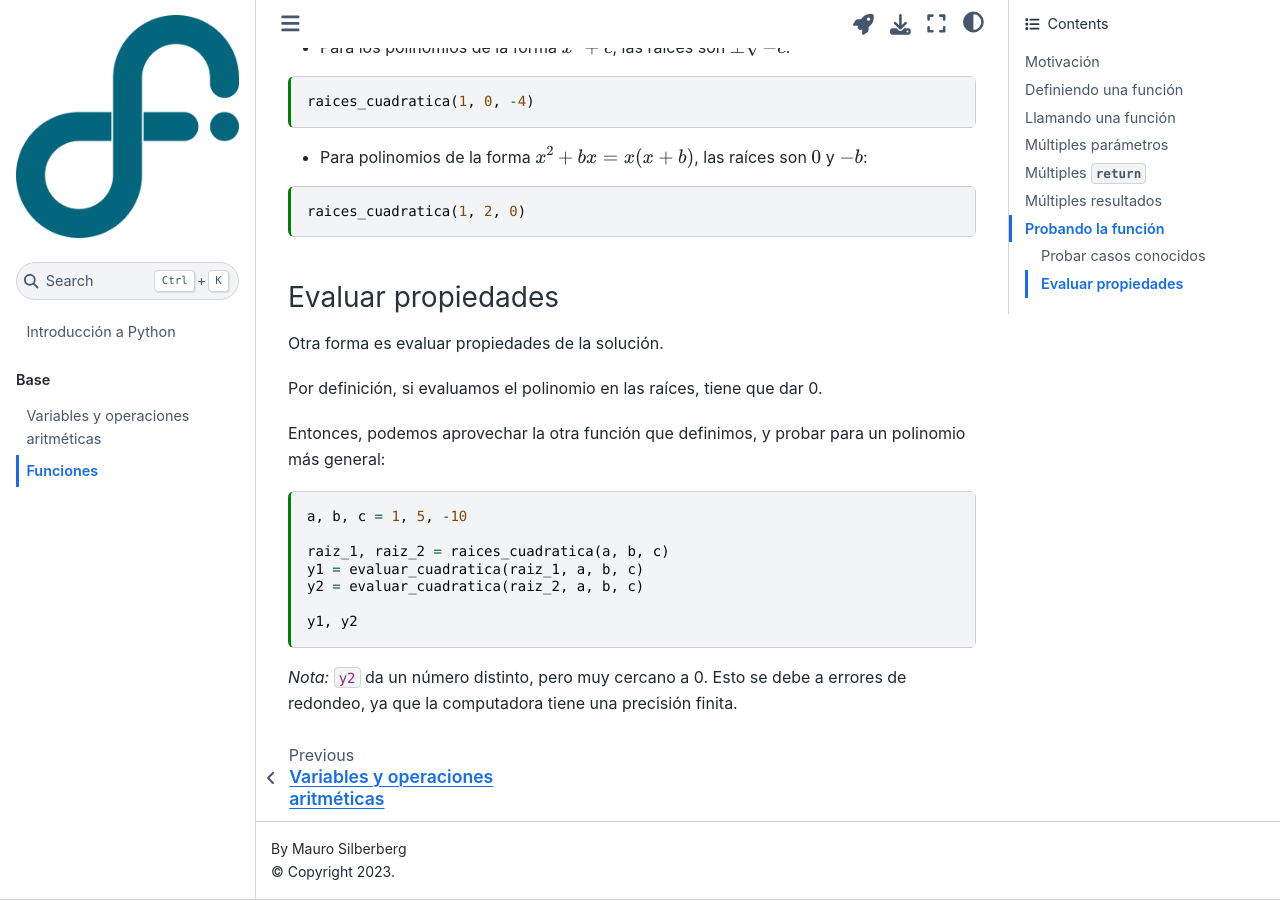
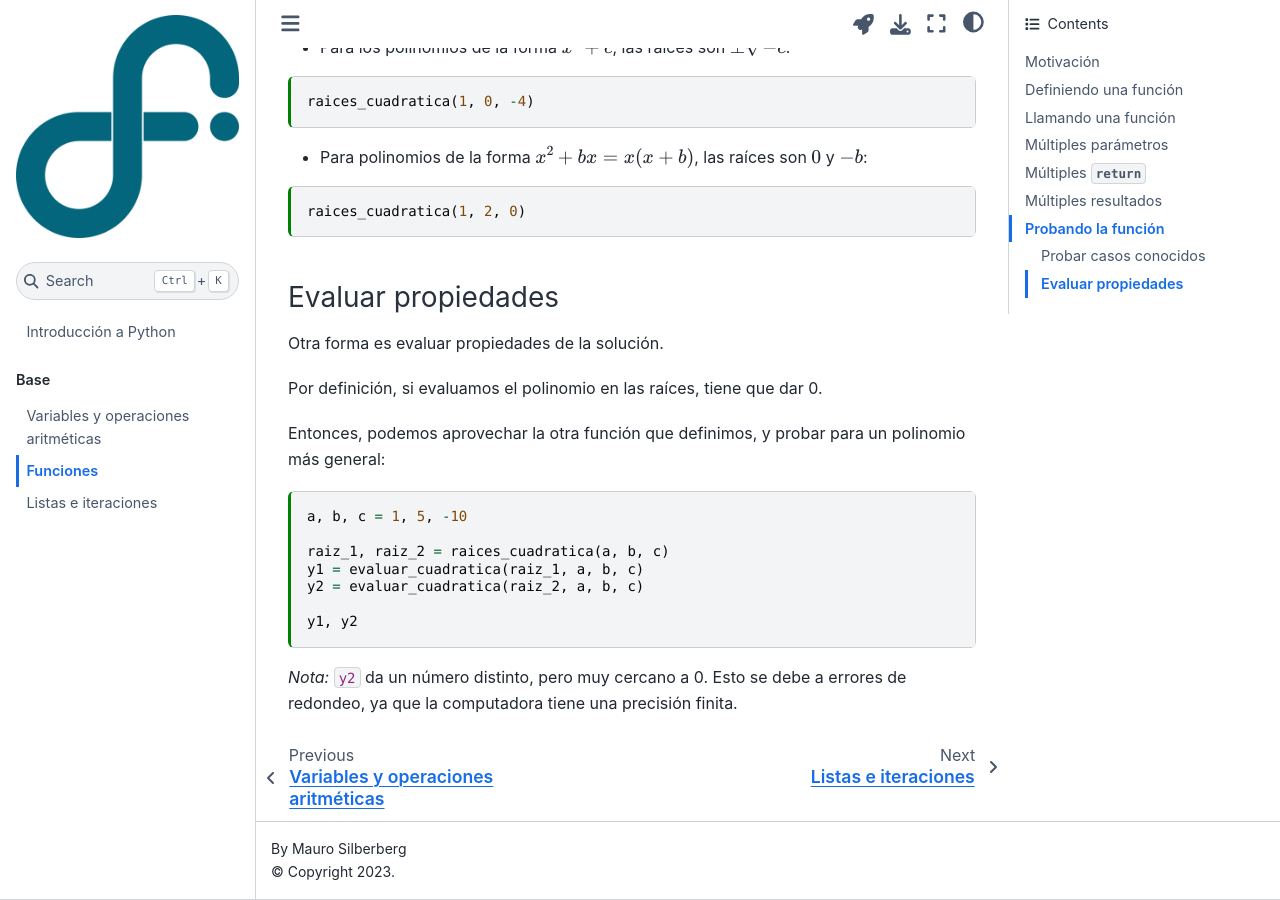
Before and after one commit to maurosilber/python-tutorial, a Jupyter Book: the page built from book/base/funciones.ipynb, in a window 1280 px wide and 900 px high, scrolled down 8600 px. Built offline with Jupyter Book 1.0.4 settings and Sphinx 7.4.7 and the Sphinx Book theme 1.1.4, drawn with Linux system fonts in a browser that asks for light colours.

Commit message:
Agrego listas-e-iteraciones.ipynb

```diff
--- a/book/_toc.yml
+++ b/book/_toc.yml
@@ -5,3 +5,4 @@ parts:
     chapters:
     - file: base/variables
     - file: base/funciones
+    - file: base/listas-e-iteraciones
```
Also changed, not shown: book/base/listas-e-iteraciones.ipynb.
